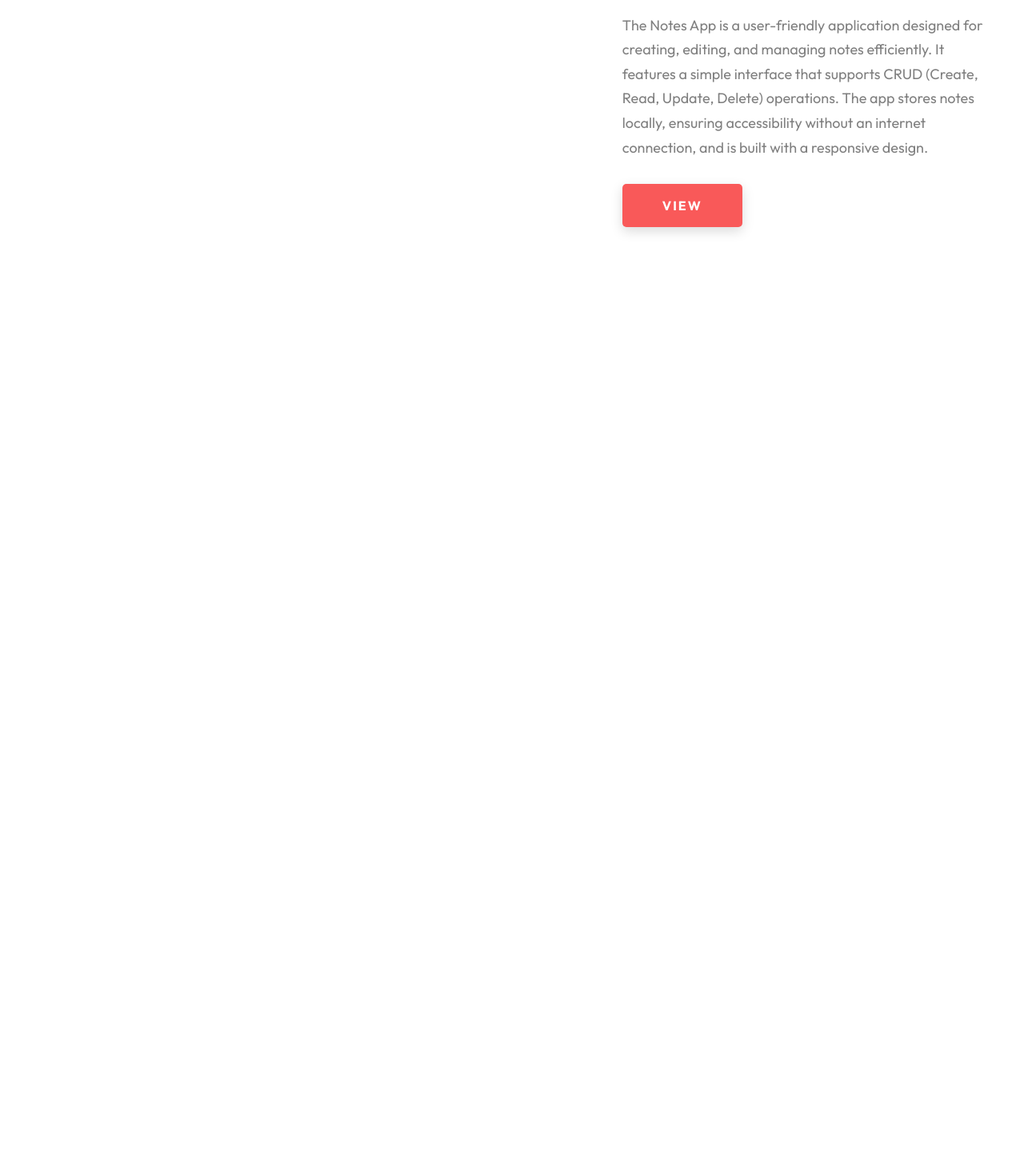
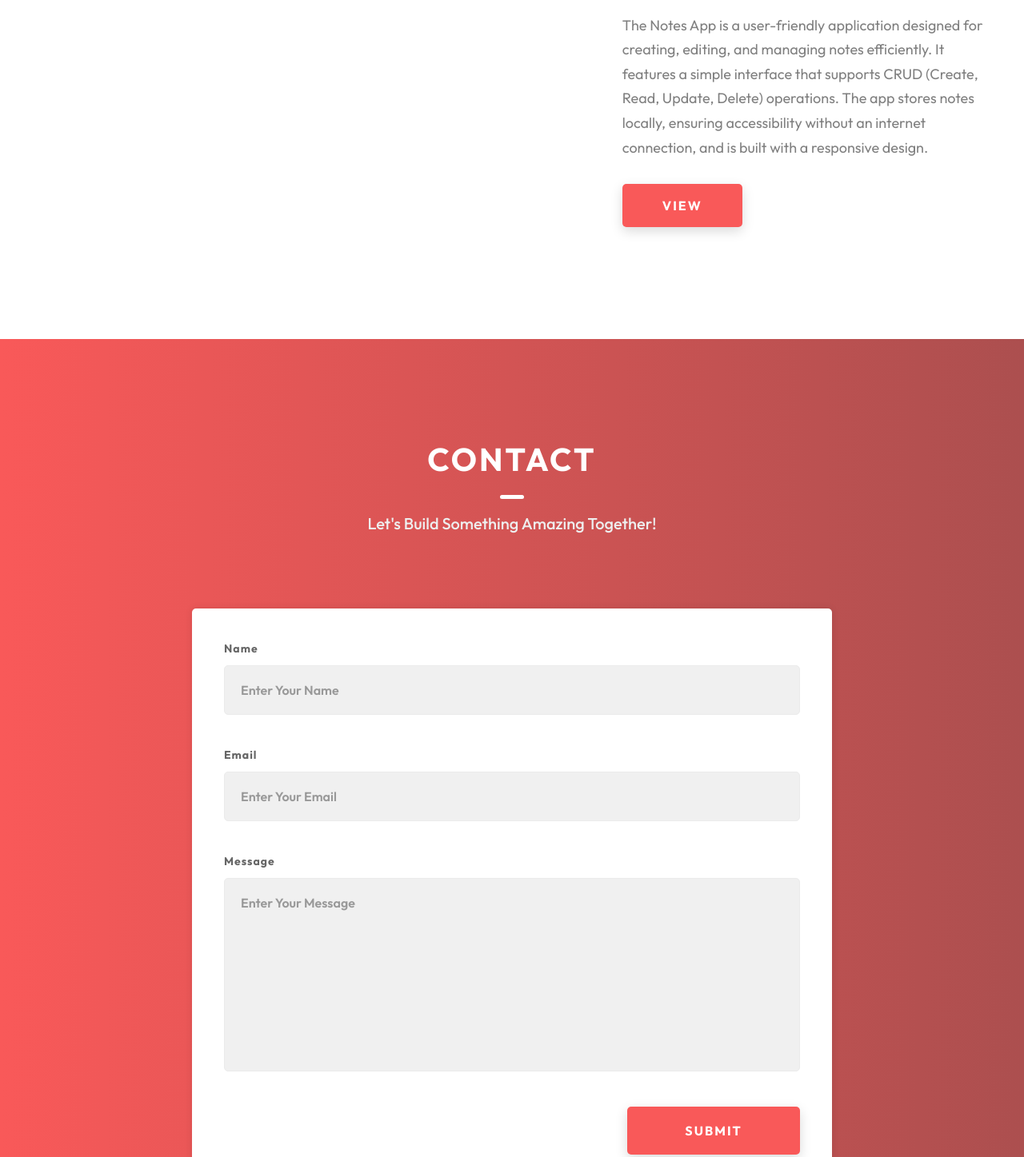
Before and after one commit to sakshampundhir/portfolio, a plain HTML site: page index.html in a window 1280 px wide. Shown: the part 2103-3550 px from the top of the page at 80% size. Before the commit the page ends 2527 px from the top, so only its background shows below. Drawn offline with Linux system fonts and the light colour scheme.

Commit message:
feat: contact section

```diff
--- a/index.html
+++ b/index.html
@@ -230,6 +230,61 @@
       </div>
     </section>
 
+    <section id="contact" class="contact sec-pad dynamicBg">
+      <div class="main-container">
+        <h2 class="heading heading-sec heading-sec__mb-med">
+          <span class="heading-sec__main heading-sec__main--lt">Contact</span>
+          <span class="heading-sec__sub heading-sec__sub--lt">
+            Let's Build Something Amazing Together!
+          </span>
+        </h2>
+        <div class="contact__form-container">
+          <form
+            id="contactForm"
+            onsubmit="return sendEmail()"
+            class="contact__form"
+          >
+            <div class="contact__form-field">
+              <label class="contact__form-label" for="name">Name</label>
+              <input
+                required
+                placeholder="Enter Your Name"
+                type="text"
+                class="contact__form-input"
+                name="name"
+                id="name"
+              />
+            </div>
+            <div class="contact__form-field">
+              <label class="contact__form-label" for="email">Email</label>
+              <input
+                required
+                placeholder="Enter Your Email"
+                type="text"
+                class="contact__form-input"
+                name="email"
+                id="email"
+              />
+            </div>
+            <div class="contact__form-field">
+              <label class="contact__form-label" for="message">Message</label>
+              <textarea
+                required
+                cols="30"
+                rows="10"
+                class="contact__form-input"
+                placeholder="Enter Your Message"
+                name="message"
+                id="message"
+              ></textarea>
+            </div>
+            <button type="submit" class="btn btn--theme contact__btn">
+              Submit
+            </button>
+          </form>
+        </div>
+      </div>
+    </section>
 
     <script src="./index.js"></script>
   </body>
```
